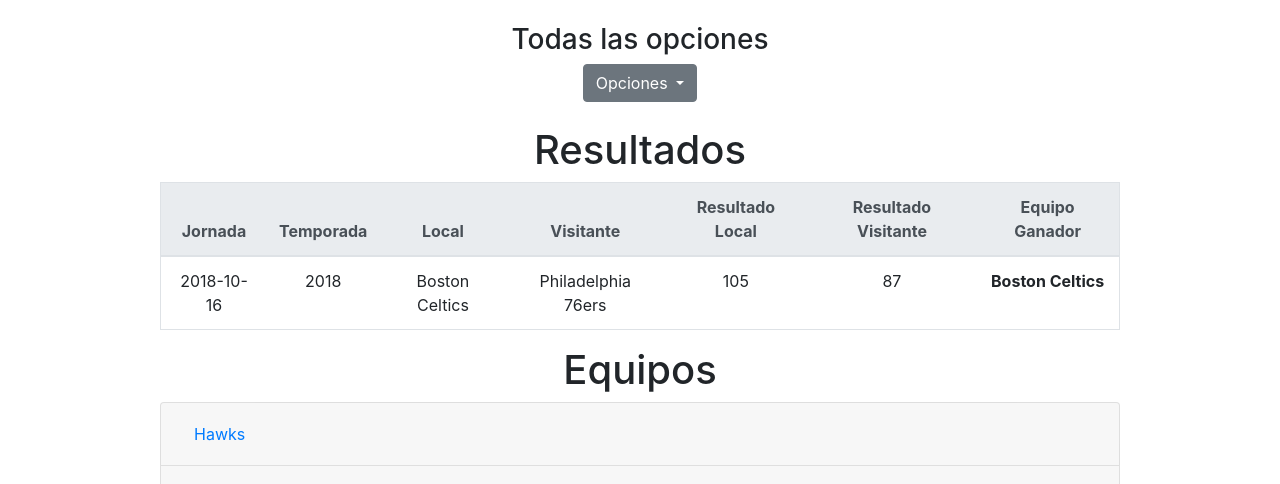
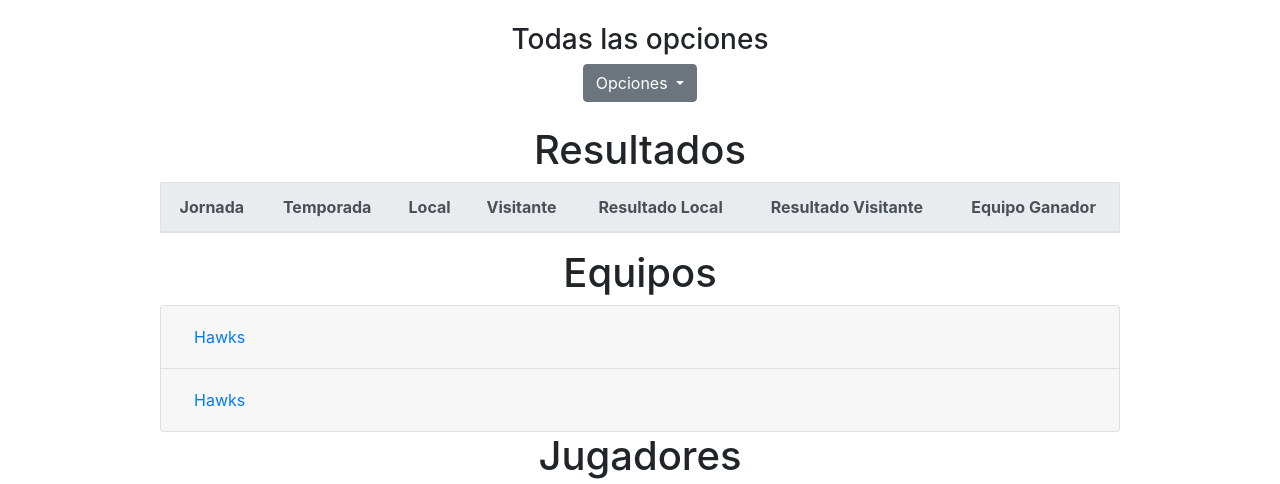
Before and after one commit to mklgt/nbaapi, a plain HTML site: page index.html in a window 1280 px wide. Shown: the part 827-1311 px from the top of the page. Drawn offline with Linux system fonts and the light colour scheme; no server answers.

Commit message:
Fetch de resultados

```diff
--- a/index.html
+++ b/index.html
@@ -121,16 +121,6 @@
                 </tr>
             </thead>
             <tbody id="tablaResultados">
-                <tr>
-                    <td headers="jornada" scope="row">2018-10-16</td>
-                    <td headers="temporada">2018</td>
-                    <td headers="local">Boston Celtics</td>
-                    <td headers="visitante">Philadelphia 76ers</td>
-                    <td headers="resultadoLocal">105</td>
-                    <td headers="resultadoVisitante">87</td>
-                    <td headers="equipoGanador" class="font-weight-bold">Boston Celtics</td>
-                </tr>
-
             </tbody>
         </table>
     </div>
```
